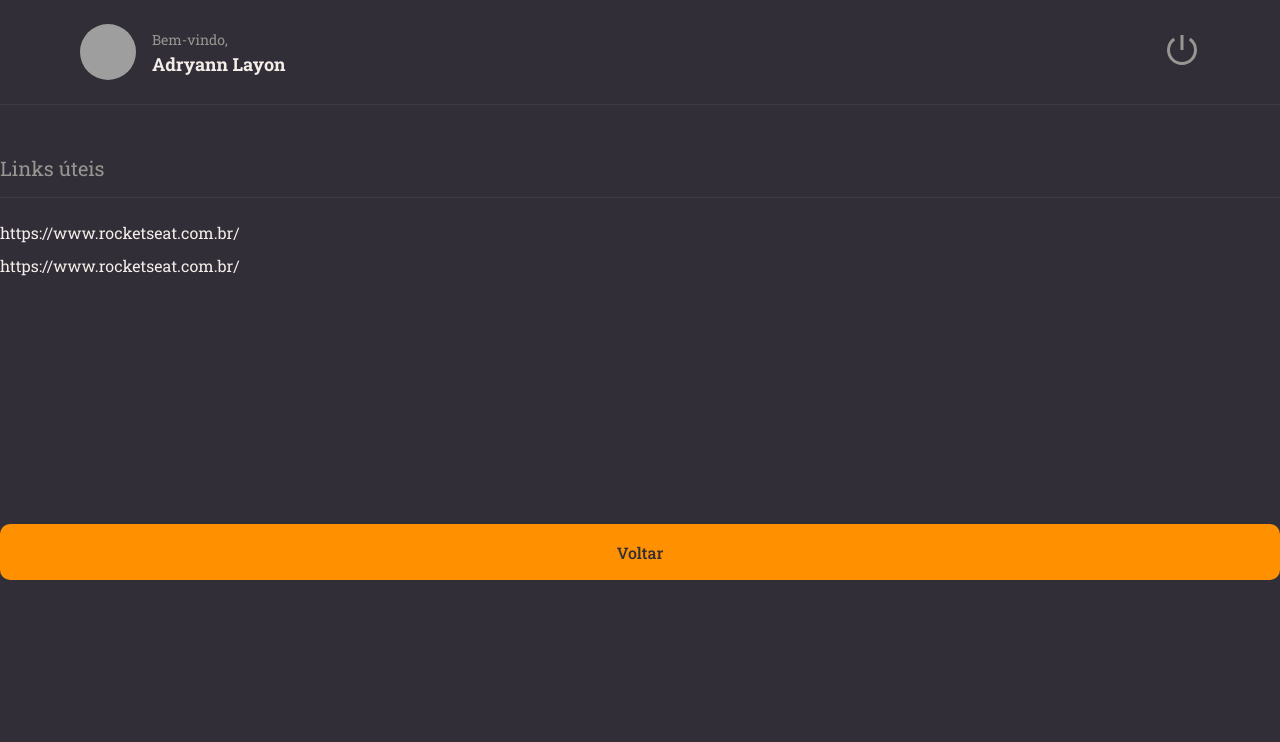
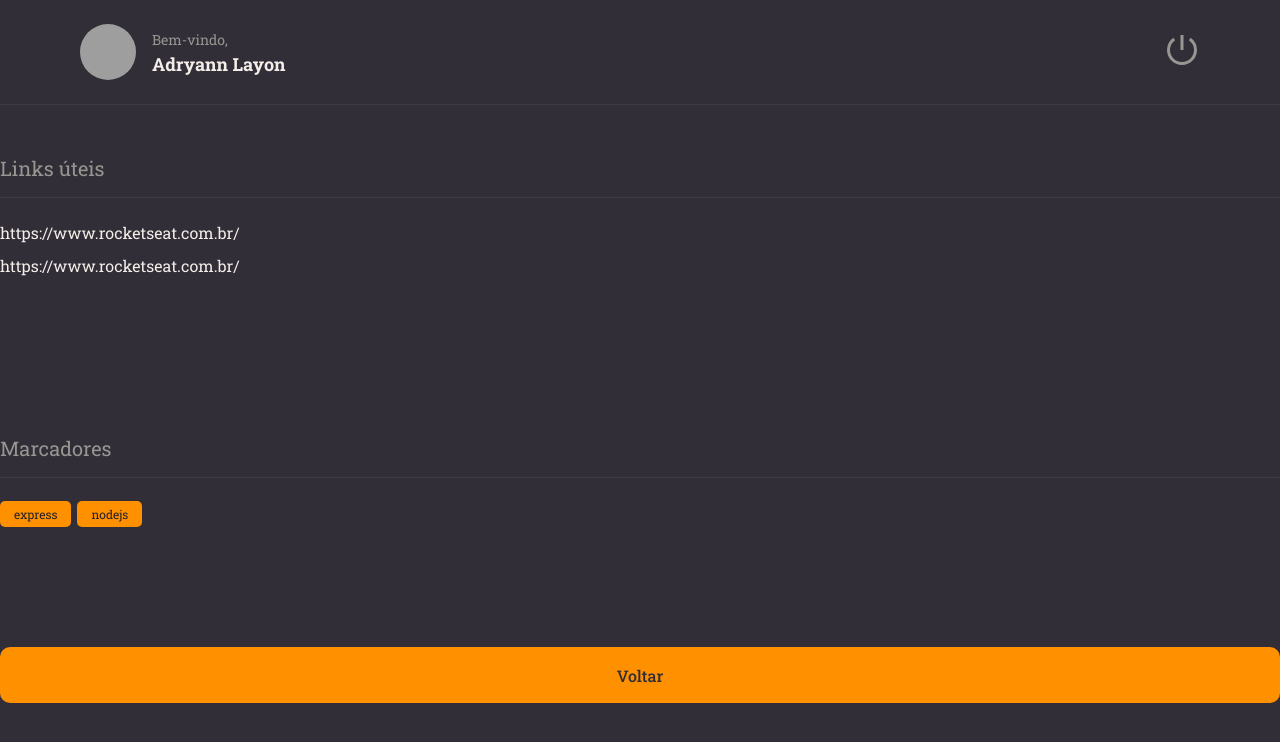
Before and after one commit to Layonzera/stage09-frontend, a React (Vite) app: page / in a window 1280 px wide. Shown: the top 742 px of the page. Built offline with nearby package versions, Linux system fonts and the light colour scheme; grey boxes are pictures that could not be loaded.

Commit message:
add: Tag component

```diff
--- /dev/null
+++ b/src/components/Tag/index.jsx
@@ -0,0 +1,9 @@
+import { Container } from "./styles";
+
+export function Tag({ title }) {
+  return(
+    <Container>
+      { title }
+    </Container>
+  )
+}
--- /dev/null
+++ b/src/components/Tag/styles.js
@@ -0,0 +1,10 @@
+import styled from 'styled-components'
+
+export const Container = styled.span`
+  font-size: 12px;
+  padding: 5px 14px;
+  border-radius: 5px;
+  margin-right: 6px;
+  color: ${({ theme }) => theme.COLORS.BACKGROUND_900};
+  background-color: ${({ theme }) => theme.COLORS.ORANGE};
+`
--- a/src/pages/Details/index.jsx
+++ b/src/pages/Details/index.jsx
@@ -3,6 +3,7 @@
 import { Header } from '../../components/Header'
 import { Button } from '../../components/Button'
 import { Section } from '../../components/Section'
+import { Tag } from '../../components/Tag'
 
 export function Details() {
 
@@ -19,6 +20,11 @@
           </li>
         </Links>
       </Section>
+
+      <Section title="Marcadores">
+        <Tag title="express" />
+        <Tag title="nodejs" />
+      </Section>
       <Button title='Voltar'/>
     </Container>
   )
```
